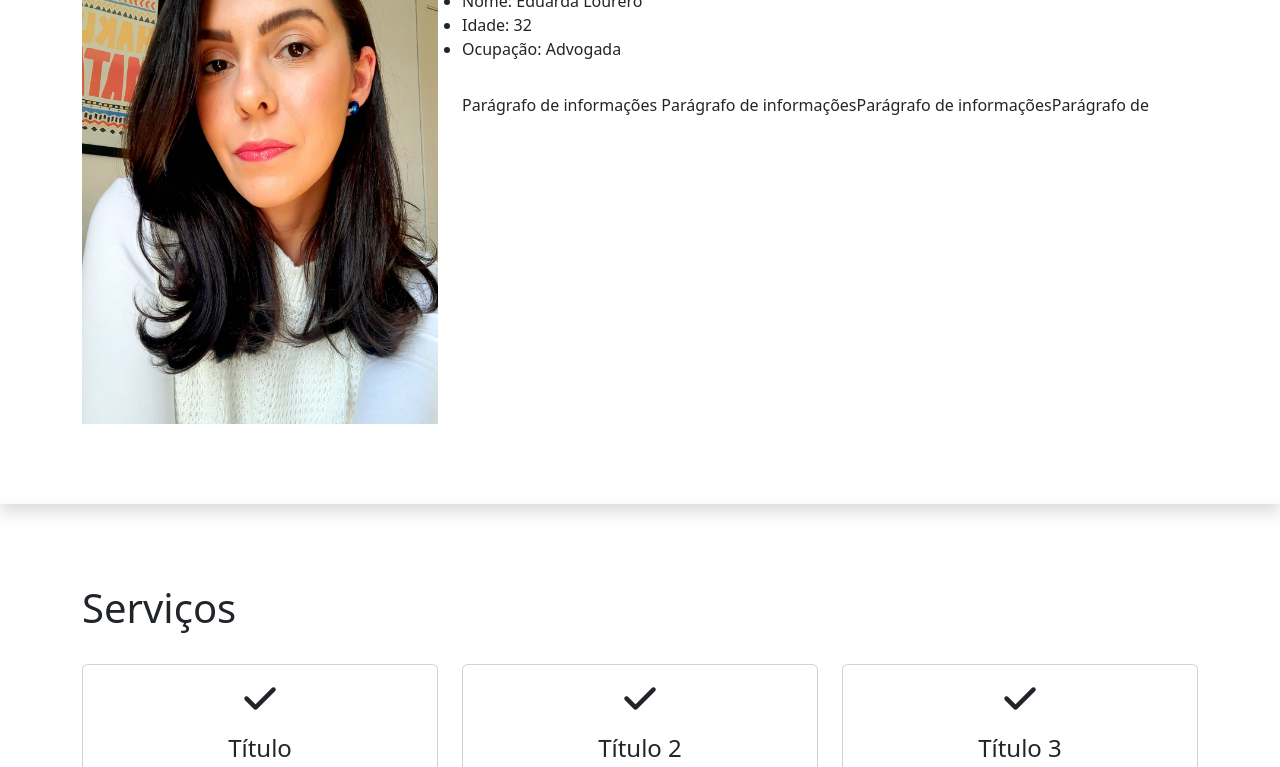
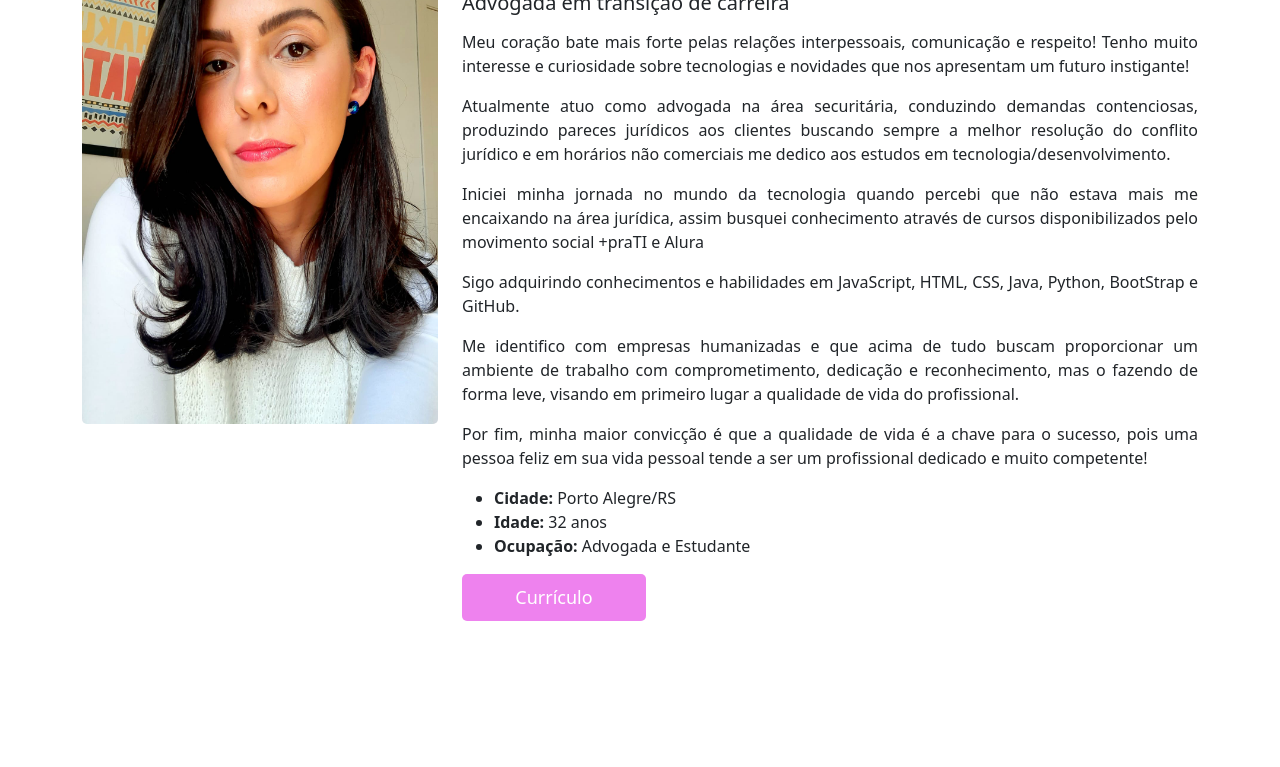
Before and after one commit to loureiroeduarda/portfolio, a plain HTML site: page index.html in a window 1280 px wide. Shown: the part 1051-1818 px from the top of the page. Drawn offline with nearby package versions, Linux system fonts and the light colour scheme; files whose address does not match are found by name.

Commit message:
Seção Sobre alterada

```diff
--- a/index.html
+++ b/index.html
@@ -53,7 +53,7 @@
 
 	<!-- Seção Sobre -->
 
-	<section class="shadow" id="sobre">
+	<section class="sobre" id="sobre">
 		<div class="container mt-4 pt-4">
 			<h1 class="text-center">Sobre</h1>
 
@@ -65,16 +65,25 @@
 
 				<!-- infos -->
 				<div class="col-lg-8">
-					<p>Parágrafo de informações Parágrafo de informaçõesParágrafo de informaçõesParágrafo de </p>
-					<div class="row mt-3">
+					<h3>Eduarda Loureiro</h3>
+					<h5>Advogada em transição de carreira</h5>
+
+					<p>Meu coração bate mais forte pelas relações interpessoais, comunicação e respeito! Tenho muito interesse e curiosidade sobre tecnologias e novidades que nos apresentam um futuro instigante!</p>
+					<P>Atualmente atuo como advogada na área securitária, conduzindo demandas contenciosas, produzindo pareces jurídicos aos clientes buscando sempre a melhor resolução do conflito jurídico e em horários não comerciais me dedico aos estudos em tecnologia/desenvolvimento.</P>
+					<p>Iniciei minha jornada no mundo da tecnologia quando percebi que não estava mais me encaixando na área jurídica, assim busquei conhecimento através de cursos disponibilizados pelo movimento social +praTI e Alura</p>
+					<p>Sigo adquirindo conhecimentos e habilidades em JavaScript, HTML, CSS, Java, Python, BootStrap e GitHub.</p>
+					<p>Me identifico com empresas humanizadas e que acima de tudo buscam proporcionar um ambiente de trabalho com comprometimento, dedicação e reconhecimento, mas o fazendo de forma leve, visando em primeiro lugar a qualidade de vida do profissional.</p>
+					<p>Por fim, minha maior convicção é que a qualidade de vida é a chave para o sucesso, pois uma pessoa feliz em sua vida pessoal tende a ser um profissional dedicado e muito competente!</p>
+
+					<div>
 						<ul>
-							<li>Nome: Eduarda Lourero</li>
-							<li>Idade: 32</li>
-							<li>Ocupação: Advogada</li>
+							<li><b>Cidade:</b> Porto Alegre/RS</li>
+							<li><b>Idade:</b> 32 anos</li>
+							<li><b>Ocupação:</b> Advogada e Estudante</li>
 						</ul>
 					</div>
-					<div class="row mt-3">
-						<p>Parágrafo de informações Parágrafo de informaçõesParágrafo de informaçõesParágrafo de </p>
+					<div class="col-lg-6 mt-1">
+						<a href="https://drive.google.com/file/d/1_I4bMtgksT7mKefFNbXhai8feiaC5MHQ/view?usp=share_link" class="btnSobre" target="_blank">Currículo</a>
 					</div>
 				</div>
 			</div>
@@ -84,9 +93,9 @@
 
 	<!-- Seção Serviços (opcional) -->
 
-	<section class="shadow" id="servicos">
+	<section class="servicos" id="servicos">
 		<div class="container">
-			<h1>Serviços</h1>
+			<h1 class="text-center">Habilidades</h1>
 
 			<div class="row">
 
@@ -175,7 +184,7 @@
 
 	<!-- Seção Portfólio 2x2 -->
 
-	<section class="shadow" id="portfolio">
+	<section class="portfolio" id="portfolio">
 		<div class="container mt-3">
 			<h1 class="text-center">Portfólio</h1>
 
@@ -240,7 +249,7 @@
 
 	<!-- Seção Contatos -->
 
-	<section class="shadow" id="contato">
+	<section class="contato" id="contato">
 		<div class="container mt-3 mb-3 contactContent">
 			<h1 class="text-center">Contate-me</h1>
 			<div class="row mt-4">
--- a/style.css
+++ b/style.css
@@ -1,58 +1,3 @@
-/* texto hero image */
-.hero_titulo {
-	font-size: 4.5rem;
-}
-
-.hero_desc {
-	font-size: 2rem;
-}
-
-.hero-text {
-	text-align: center;
-	position: absolute;
-	top: 50%;
-	left: 50%;
-	transform: translate(-50%, -50%);
-	color: black;
-}
-
-.bgimage {
-	height: 100vh;
-	background: url('img/heroImage.jpg');
-	background-size: cover;
-	position: relative;
-}
-
-/* imagem sobre */
-
-.imagemSobre {
-	width: 100%;
-}
-
-/* serviços */
-.servicesText.card {
-	height: 280px;
-	cursor: pointer;
-}
-
-.servicesIcon {
-	font-size: 36px;
-	text-align: center;
-	width: 100%;
-}
-
-.card-title {
-	text-align: center;
-}
-
-.card:hover .servicesIcon {
-	color: #008000;
-}
-
-.servicesText:hover {
-	border: 1px solid #008000;
-}
-
 /* menu */
 .navbar {
 	background-color: #483D8B;
@@ -88,3 +33,87 @@
 	padding-top: 5rem;
 	padding-bottom: 5rem;
 }
+
+/* texto hero image */
+.hero_titulo {
+	font-size: 4.5rem;
+}
+
+.hero_desc {
+	font-size: 2rem;
+}
+
+.hero-text {
+	text-align: center;
+	position: absolute;
+	top: 50%;
+	left: 50%;
+	transform: translate(-50%, -50%);
+	color: black;
+}
+
+.bgimage {
+	height: 100vh;
+	background: url('img/heroImage.jpg') 10%;
+	background-size: cover;
+	position: relative;
+}
+
+/* sobre */
+.sobre {
+	text-align: justify;
+}
+
+.sobre h5 {
+	margin-bottom: 15px;
+}
+
+.imagemSobre {
+	width: 100%;
+	border-radius: 5px;
+}
+
+.btnSobre {
+	border: none;
+	border-radius: 5px;
+	padding: 10px 30px;
+	width: 50%;
+	display: inline-block;
+	text-align: center;
+	text-decoration: none;
+	font-size: 18px;
+	cursor: pointer;
+	background-color: violet;
+	color: white;
+	opacity: 1;
+  	transition: 0.3s;
+}
+
+.btnSobre:hover {
+	opacity: 0.6;
+  	color: white;
+}
+
+/* serviços */
+.servicesText.card {
+	height: 280px;
+	cursor: pointer;
+}
+
+.servicesIcon {
+	font-size: 36px;
+	text-align: center;
+	width: 100%;
+}
+
+.card-title {
+	text-align: center;
+}
+
+.card:hover .servicesIcon {
+	color: #008000;
+}
+
+.servicesText:hover {
+	border: 1px solid #008000;
+}
```
